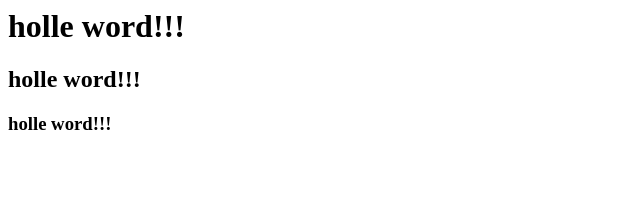
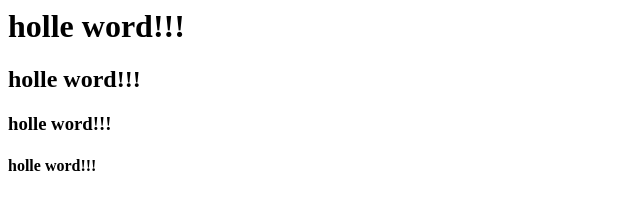
Before and after one commit to FlyLizq/Meto, a plain HTML site: page index.html in a window 1280 px wide. Shown: the whole page, without its empty margins (0-640 px from the left). Drawn offline with Linux system fonts and the light colour scheme.

Commit message:
修改index.html,新增text.txt文件

```diff
--- a/index.html
+++ b/index.html
@@ -10,6 +10,9 @@
 		<h3>
 			holle  word!!!
 		</h3>
+		<h4>
+			holle  word!!!
+		</h4>
 	</body>
 
 </html>
```
Also changed, not shown: text.txt (added).
